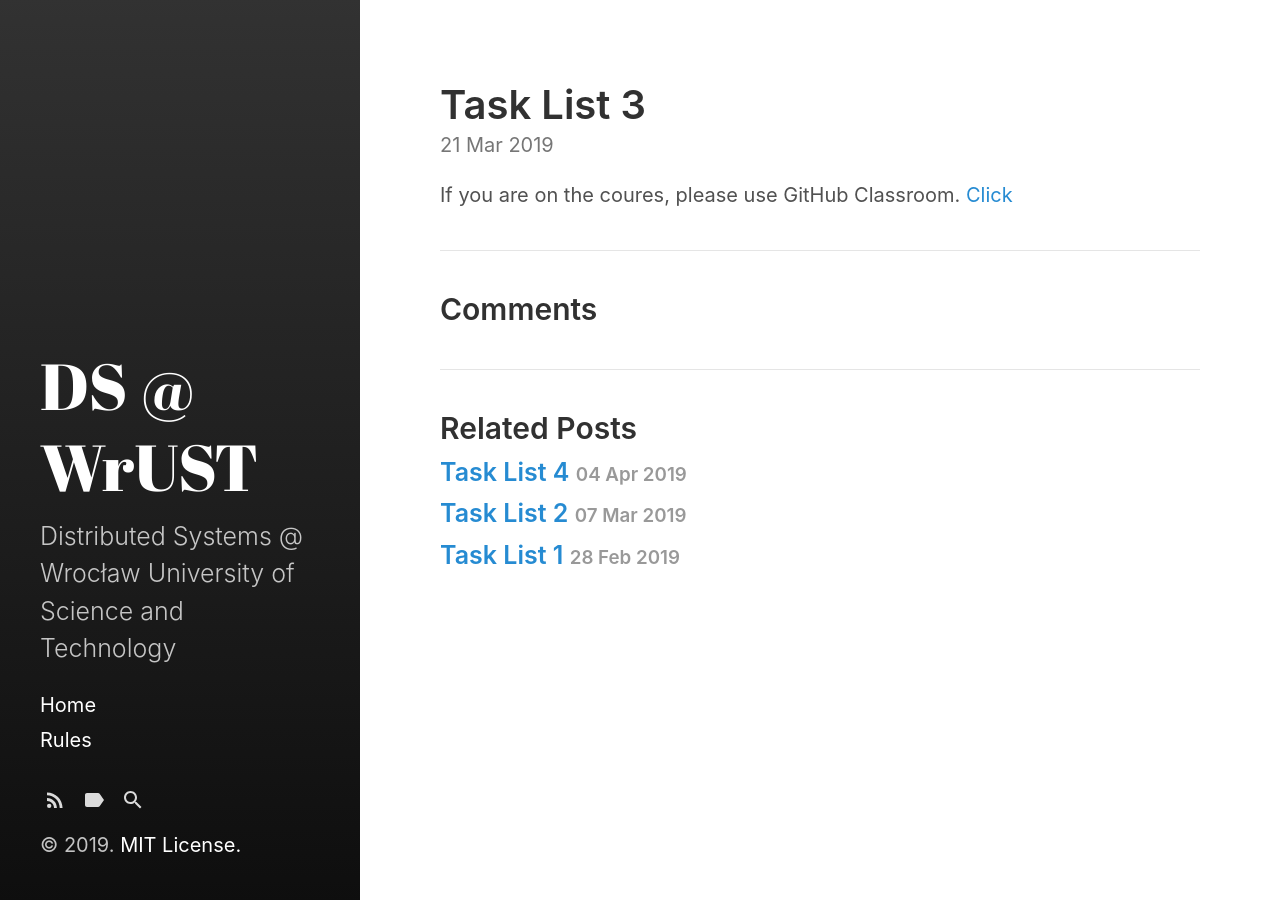
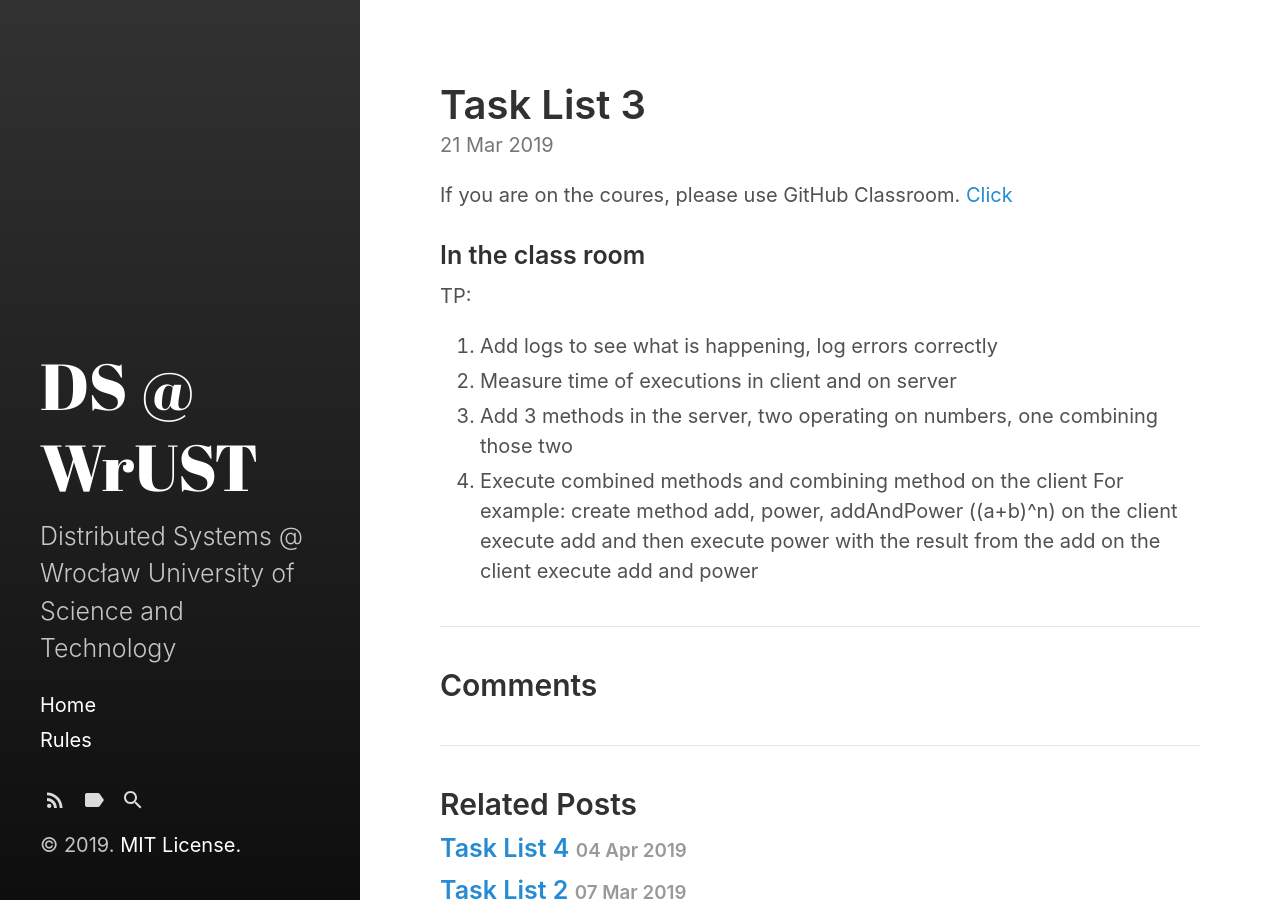
Before and after one commit to distributed-systems-wrust/distributed.github.com, a Jekyll site: the page built from _posts/2019-03-21-l3.md, in a window 1280 px wide. Built offline with Jekyll 4.4.1, drawn with Linux system fonts in a browser that asks for light colours.

Commit message:
adding class rom taskt

```diff
--- a/_posts/2019-03-21-l3.md
+++ b/_posts/2019-03-21-l3.md
@@ -5,3 +5,17 @@ title: Task List 3
 
 If you are on the coures, please use GitHub Classroom.
 [Click](https://github.com/distributed-systems-wrust/base-l3-2019)
+
+
+### In the class room
+
+TP:
+
+0. Add logs to see what is happening, log errors correctly
+1. Measure time of executions in client and on server
+2. Add 3 methods in the server, two operating on numbers, one combining those two
+3. Execute combined methods and combining method on the client
+	For example:
+		create method add, power, addAndPower ((a+b)^n)
+		on the client execute add and then execute power with the result from the add
+		on the client execute add and power
```
